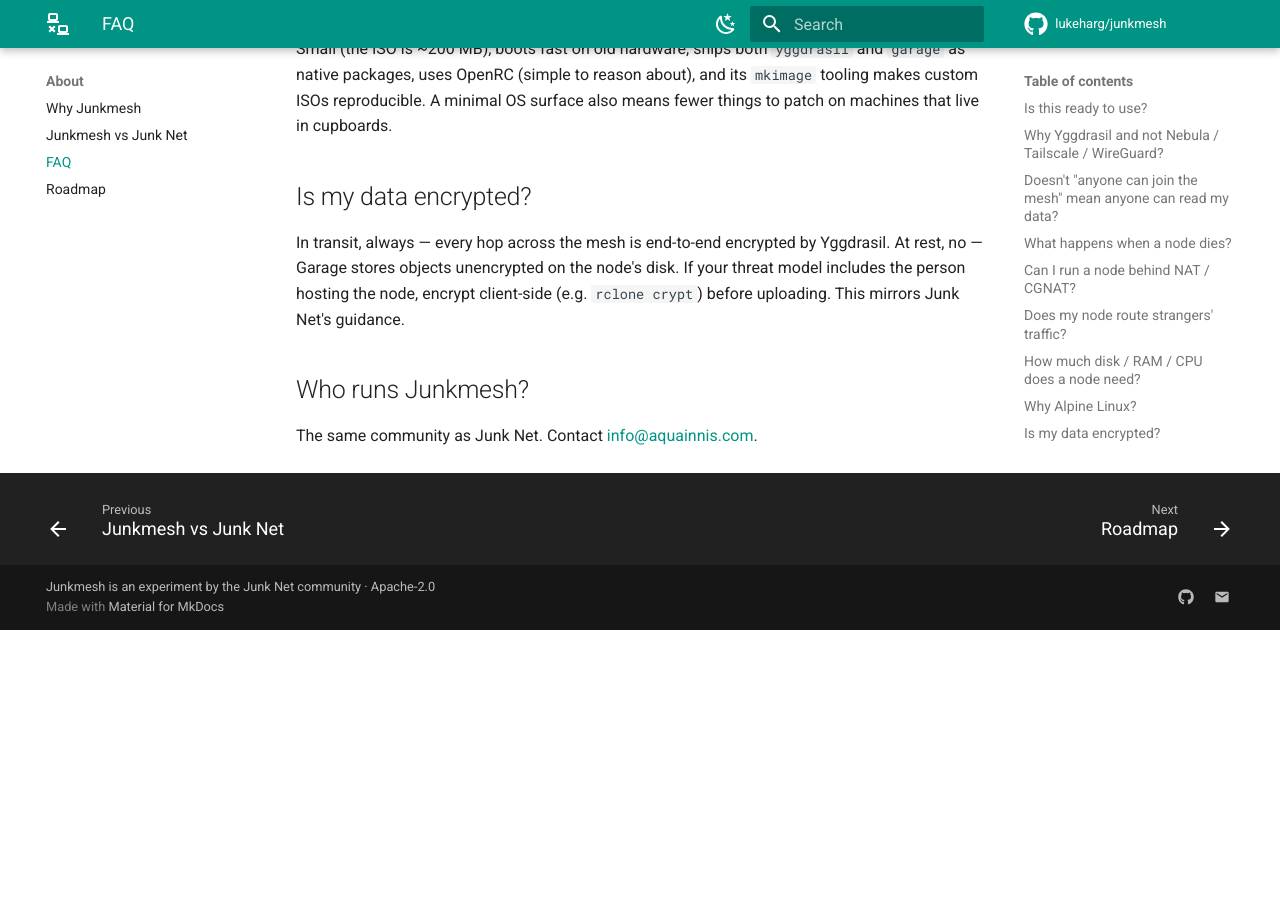
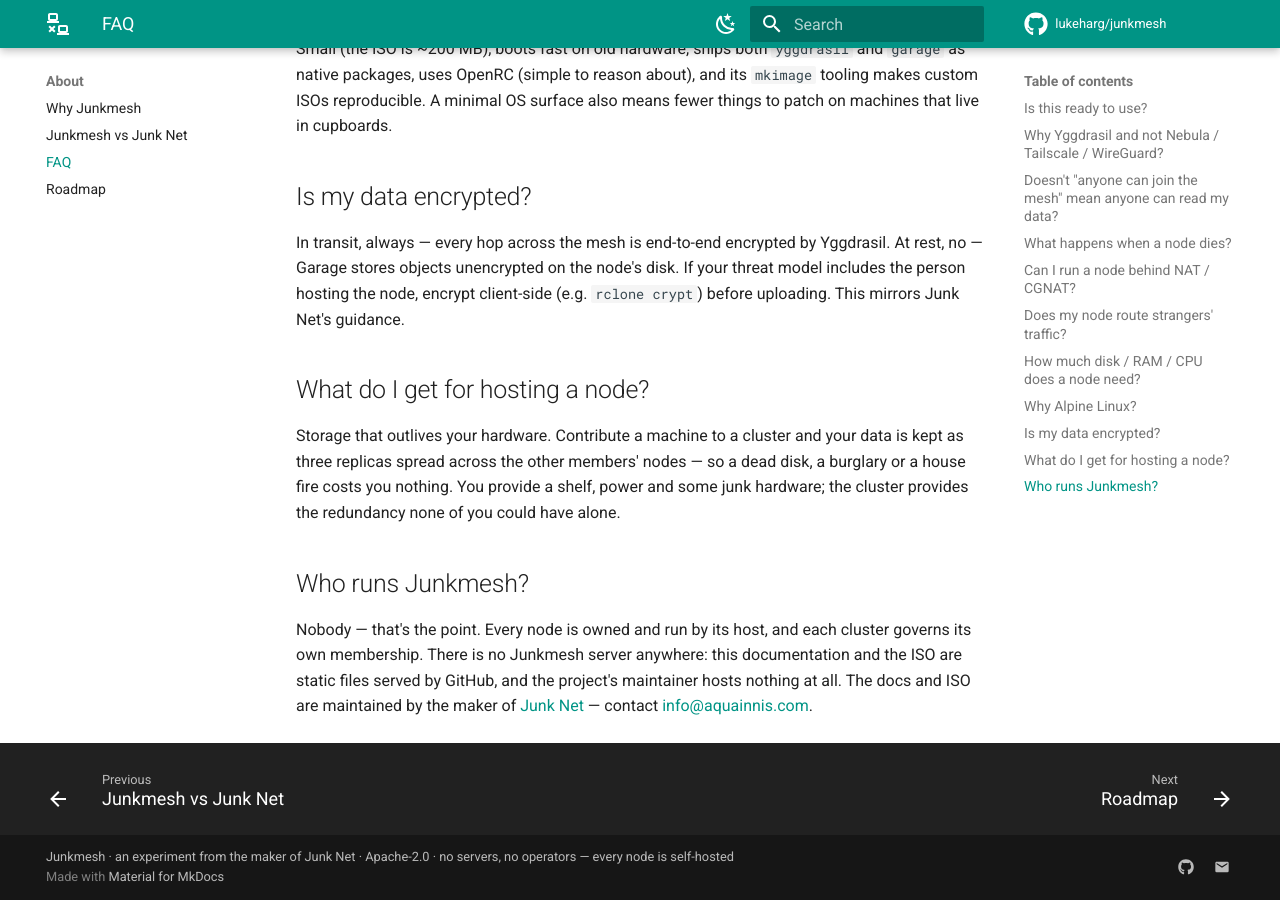
Before and after one commit to lukeharg/junkmesh, an MkDocs documentation site: the page built from docs/about/faq.md, in a window 1280 px wide and 900 px high, scrolled down 1554 px. Built offline with MkDocs 1.6.1 and Material for MkDocs 9.7.7, drawn with Linux system fonts in a browser that asks for light colours; comment, search, counter and statistics services are not loaded; before the commit the page ends 2184 px from its top, so only the background shows below that.

Commit message:
Docs: make the self-hosting model explicit and fix confusions
Nobody hosts anything centrally: the project ships docs + ISO as static
files; every node is self-hosted by its owner, who gets the replicated
storage benefit. Reworked home page, FAQ, Junk Net comparison and site
footer to say so. Also: ARM ISO added to roadmap (download page pointed
at a roadmap entry that didn't exist), clearer release-download button,
footer GitHub link now points at the actual repo.

Co-Authored-By: Claude Fable 5 <noreply@anthropic.com>

```diff
--- a/docs/about/faq.md
+++ b/docs/about/faq.md
@@ -68,7 +68,19 @@ disk. If your threat model includes the person hosting the node, encrypt
 client-side (e.g. `rclone crypt`) before uploading. This mirrors Junk Net's
 guidance.
 
+## What do I get for hosting a node?
+
+Storage that outlives your hardware. Contribute a machine to a cluster and
+your data is kept as three replicas spread across the other members' nodes —
+so a dead disk, a burglary or a house fire costs you nothing. You provide a
+shelf, power and some junk hardware; the cluster provides the redundancy
+none of you could have alone.
+
 ## Who runs Junkmesh?
 
-The same community as Junk Net. Contact
+Nobody — that's the point. Every node is owned and run by its host, and each
+cluster governs its own membership. There is no Junkmesh server anywhere:
+this documentation and the ISO are static files served by GitHub, and the
+project's maintainer hosts nothing at all. The docs and ISO are maintained
+by the maker of [Junk Net](https://junknet.au) — contact
 [info@aquainnis.com](mailto:info@aquainnis.com).
--- a/mkdocs.yml
+++ b/mkdocs.yml
@@ -81,9 +81,10 @@ nav:
 extra:
   social:
     - icon: fontawesome/brands/github
-      link: https://github.com/junknetau
+      link: https://github.com/lukeharg/junkmesh
     - icon: material/email
       link: mailto:info@aquainnis.com
 
 copyright: >-
-  Junkmesh is an experiment by the Junk Net community · Apache-2.0
+  Junkmesh · an experiment from the maker of Junk Net · Apache-2.0 ·
+  no servers, no operators — every node is self-hosted
```
Also changed, not shown: docs/about/junknet.md (+6 -3 lines), docs/about/roadmap.md (+2 -1 lines), docs/index.md (+11 -0 lines), docs/install/download.md (+4 -3 lines).
